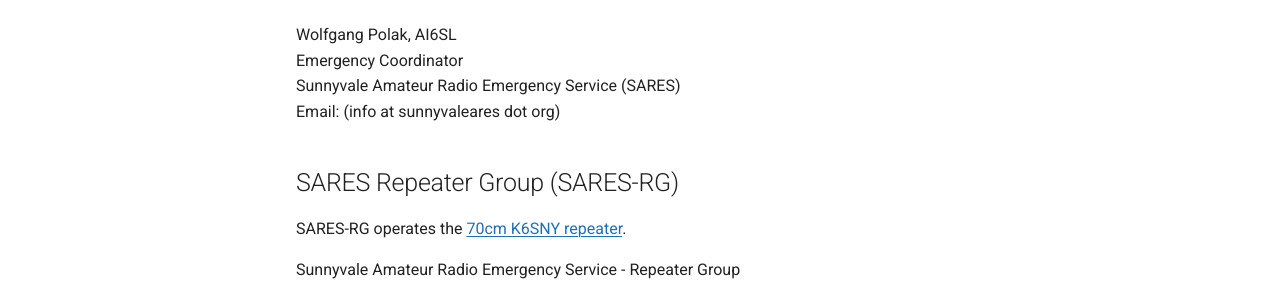
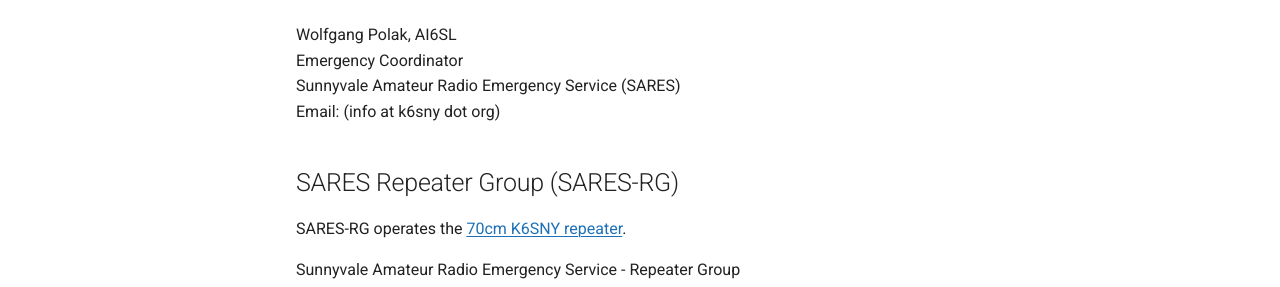
Before and after one commit to saresrg/www-k6sny-org, an MkDocs documentation site: the page built from docs/contact.md, in a window 1280 px wide. Shown: the part 325-612 px from the top of the page. Built offline with MkDocs 1.6.1 and Material for MkDocs 9.7.7, drawn with Linux system fonts in a browser that asks for light colours.

Commit message:
Update Contact Us email

```diff
--- a/docs/contact.md
+++ b/docs/contact.md
@@ -9,7 +9,7 @@ Please read "[Join SARES](join-sares.md)."
 Wolfgang Polak, AI6SL
 Emergency Coordinator
 Sunnyvale Amateur Radio Emergency Service (SARES)
-Email: (info at sunnyvaleares dot org)
+Email: (info at k6sny dot org)
 
 ## SARES Repeater Group (SARES-RG)
 
```
Also changed, not shown: docs/join-sares.md (+1 -1 lines).
